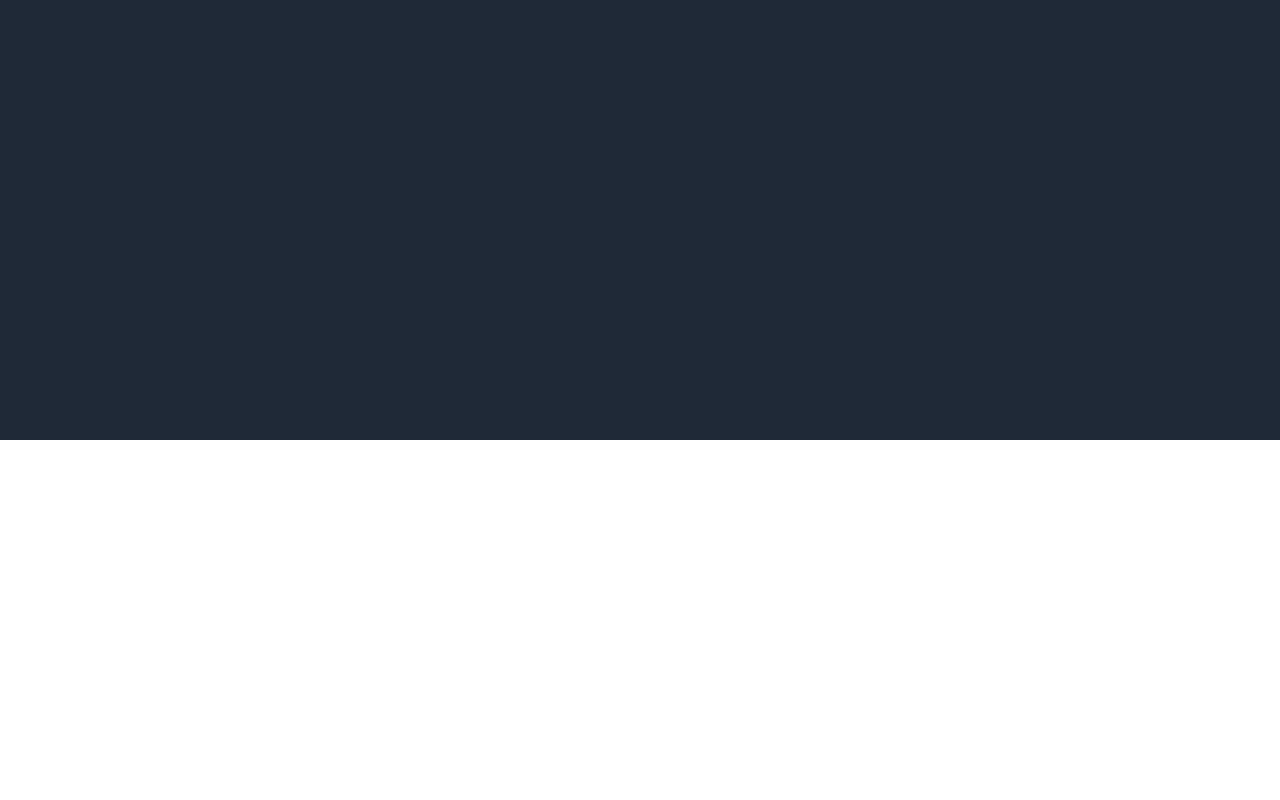
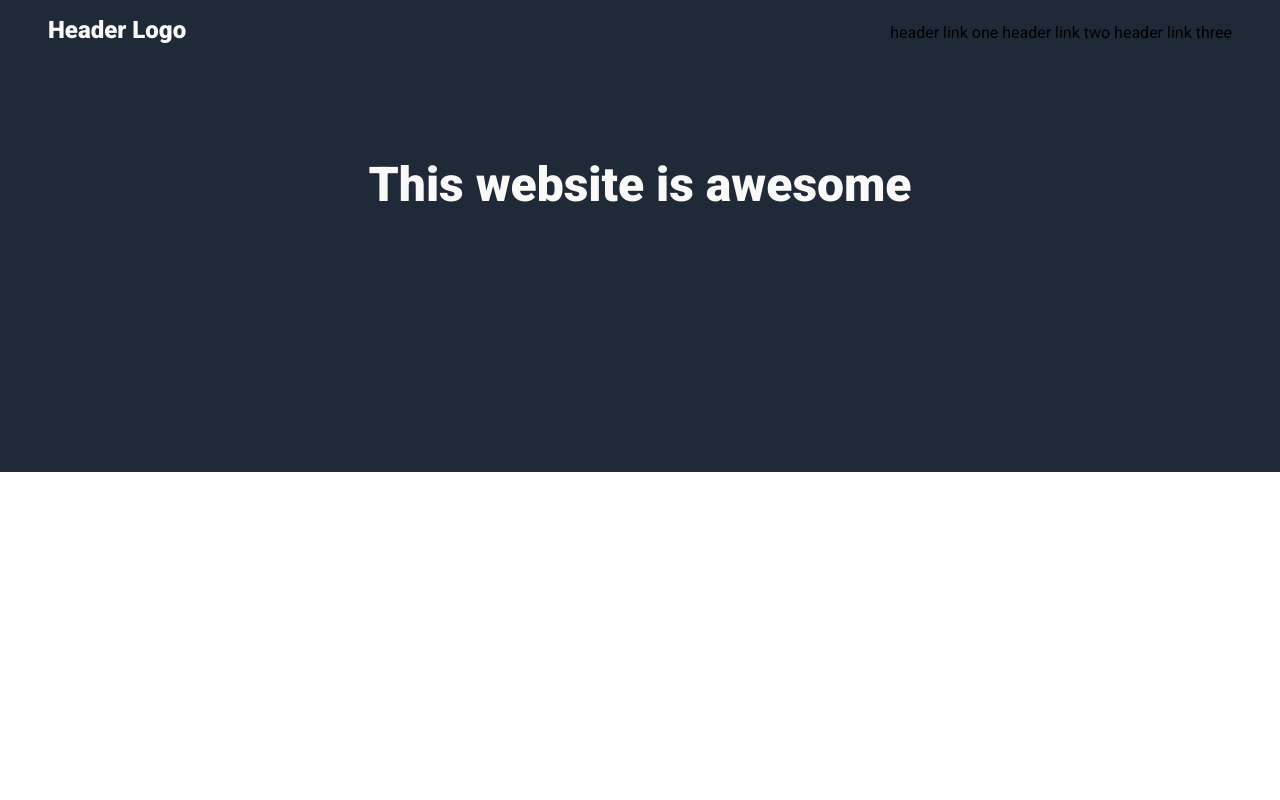
Before and after one commit to taylorjknipe/landing_page, a plain HTML site: page index.html in a window 1280 px wide. Shown: the top 800 px of the page. Drawn offline with Linux system fonts and the light colour scheme.

Commit message:
Added footer and header text

```diff
--- a/index.html
+++ b/index.html
@@ -8,11 +8,19 @@
 </head>
 <body>
     <header>
-        <div class="main-block"></div>
+        <div class="nav">
+            <span class="logo">Header Logo</span>
+            <span class="links">header link one  header link two  header link three</span>
+        </div>
+        <div class="main-block">
+            <h1>This website is awesome</h1>
+        </div>
     </header>
     <div class="info-block"></div>
     <div class="quote-block"></div>
     <div class="form-block"></div>
-    <footer></footer>
+    <footer>
+        <p>Copyright <span>&#169;</span> The Odin Project 2023</p>
+    </footer>
 </body>
 </html>
--- a/styles.css
+++ b/styles.css
@@ -1,14 +1,47 @@
+@import url('https://fonts.googleapis.com/css2?family=Roboto:wght@300;400;500;700;900&display=swap');
+
 * {
     margin: 0;
+    padding: 0;
+}
+
+body {
+    font-family: 'Roboto', sans-serif;
 }
 
 header {
-    display: flex;
-    flex-direction: row;
-    justify-content: space-between;
-    align-items: center;
     height: 55vh;
     background-color: #1F2937;
+    padding: 1em 3em;
+}
+
+div {
+    display: block;
+}
+
+.logo {
+    font-size: 24px;
+    font-weight: 900;
+    color: #F9FAF8;
+}
+
+.links {
+    display: flex;
+    gap: 2em;
+}
+
+.nav {
+    display: flex;
+    align-items: baseline;
+    justify-content: space-between;
+}
+
+.main-block {
+    display: flex;
+    justify-content: center;
+    align-items: center;
+    padding: 7em 0;
+    gap: 2em;
 }
 
 .info-block {
@@ -43,4 +76,14 @@ footer {
     align-items: center;
     height: 10vh;
     background-color: #1F2937;
+    color: #E5E7EB;
+    font-size: 18px;
+    font-family: 'Roboto', sans-serif;
 }
+
+h1 {
+    font-size: 48px;
+    font-family: 'Roboto', sans-serif;
+    color: #F9FAF8;
+    font-weight: 900;
+}
```
